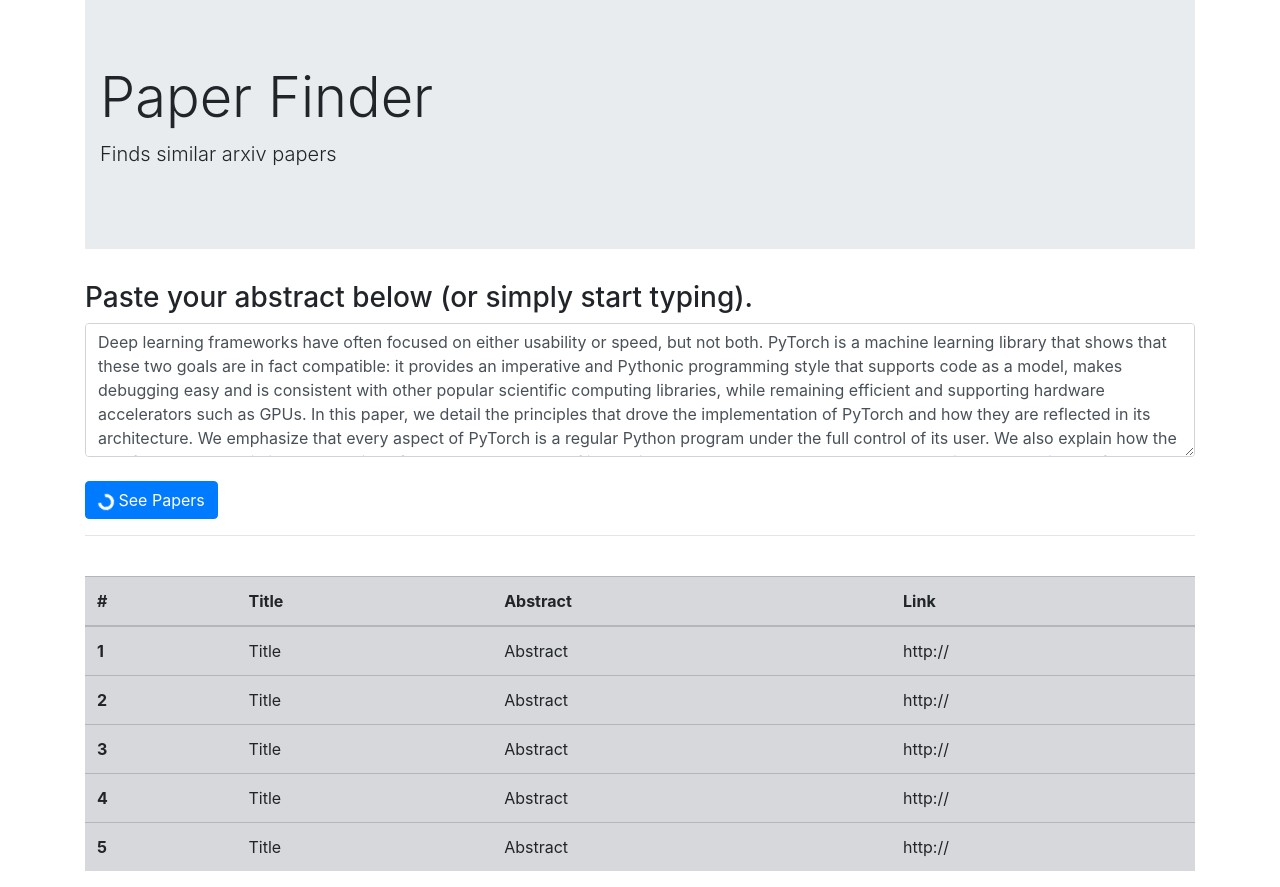
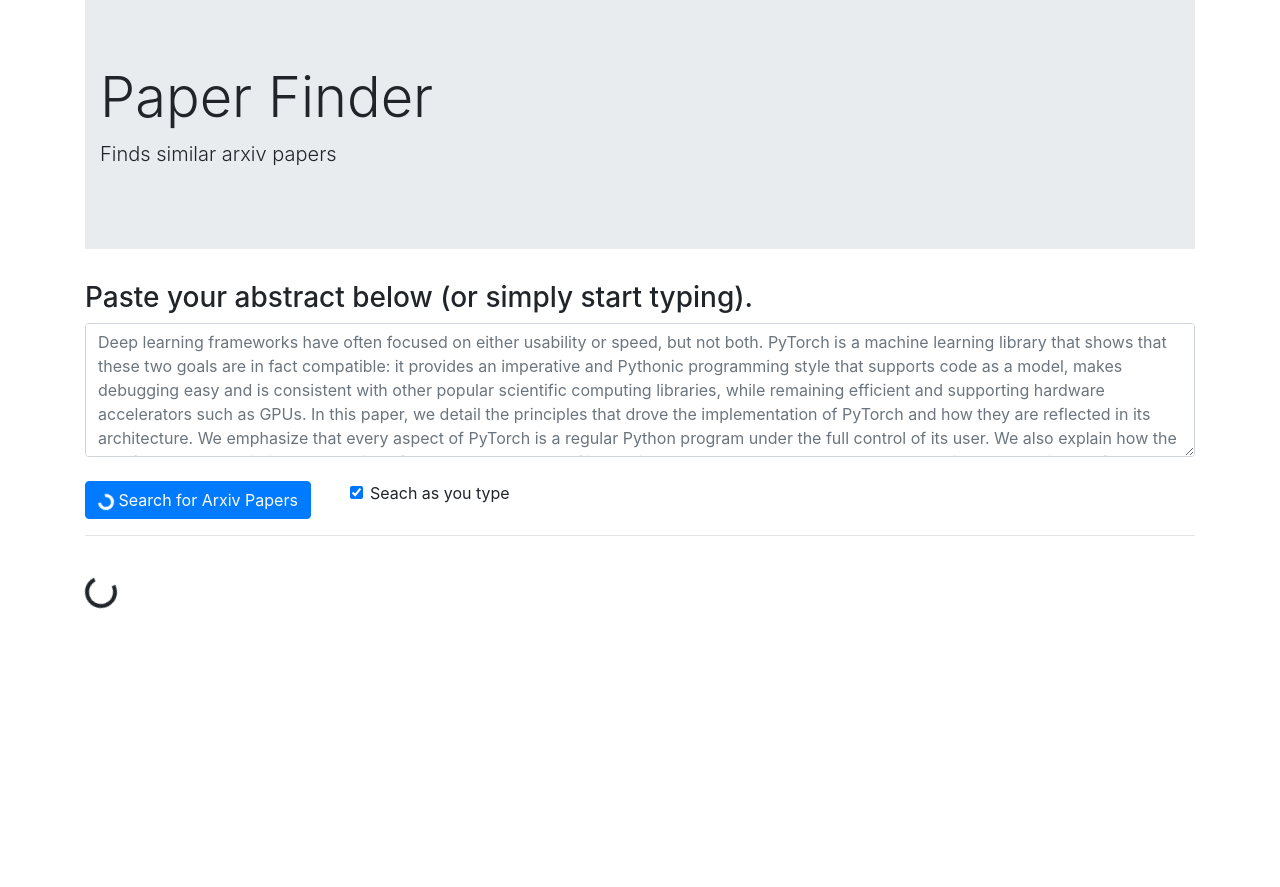
Before and after one commit to tomasz-lewicki/arxiv-search, a Flask app: page / in a window 1280 px wide. After the commit the page ends 609 px from the top, so only its background shows below. Run offline with Flask 2, Linux system fonts and the light colour scheme; data that the repository does not hold is empty; parts of the project's set-up code (start-up, migrations or seed data) failed here and were passed over; some libraries are stand-ins or nearby versions.

Commit message:
added search-as-you-type feature

```diff
--- a/app/templates/main.html
+++ b/app/templates/main.html
@@ -19,19 +19,32 @@
 
         <h3>Paste your abstract below (or simply start typing).</h3>
 
-        <textarea class="form-control" id="abstract" rows="5" onchange="update()">Deep learning frameworks have often focused on either usability or speed, but not both. PyTorch is a machine learning library that shows that these two goals are in fact compatible: it provides an imperative and Pythonic programming style that supports code as a model, makes debugging easy and is consistent with other popular scientific computing libraries, while remaining efficient and supporting hardware accelerators such as GPUs. In this paper, we detail the principles that drove the implementation of PyTorch and how they are reflected in its architecture. We emphasize that every aspect of PyTorch is a regular Python program under the full control of its user. We also explain how the careful and pragmatic implementation of the key components of its runtime enables them to work together to achieve compelling performance. We demonstrate the efficiency of individual subsystems, as well as the overall speed of PyTorch on several common benchmarks. </textarea>
+        <textarea class="form-control" id="abstract-input" rows="5" oninput="update()"
+            placeholder="Deep learning frameworks have often focused on either usability or speed, but not both. PyTorch is a machine learning library that shows that these two goals are in fact compatible: it provides an imperative and Pythonic programming style that supports code as a model, makes debugging easy and is consistent with other popular scientific computing libraries, while remaining efficient and supporting hardware accelerators such as GPUs. In this paper, we detail the principles that drove the implementation of PyTorch and how they are reflected in its architecture. We emphasize that every aspect of PyTorch is a regular Python program under the full control of its user. We also explain how the careful and pragmatic implementation of the key components of its runtime enables them to work together to achieve compelling performance. We demonstrate the efficiency of individual subsystems, as well as the overall speed of PyTorch on several common benchmarks."></textarea>
+        </textarea>
         <br>
 
+        <div class="row">
+            <div class="col-sm-3">
                 <button class="btn btn-primary" type="button" id="spinner-button" onclick="update()">
                     <span class="spinner-border spinner-border-sm" role="status" style="display: none"
                         id="spinner-loader"></span>
-            See Papers
+                    Search for Arxiv Papers
                 </button>
+            </div>
+            <div class="col-sm-2">
+                <input type="checkbox" class="form-check-input" onclick="optionChange()"
+                    id="checkbox-search-as-you-type" checked>
+                <label class="form-check-label" for="exampleCheck1">Seach as you type</label>
+            </div>
+
+        </div>
 
         <hr>
 
         <br>
 
+        <div id="table-loaded">
             <table id="results-table" class="table table-secondary">
                 <thead>
                     <tr>
@@ -81,18 +94,36 @@
                 </tbody>
 
             </table>
+        </div>
+
+        <div id="table-placeholder-loading" class="spinner-border text-center" role="status">
+            <span class="sr-only">Loading...</span>
+        </div>
 
     </main><!-- /.container -->
 
     <script>
 
+        function optionChange() {
+            let autoupdate = document.getElementById("checkbox-search-as-you-type").checked
+            console.log("autoupdate is " + autoupdate)
+            if (autoupdate) {
+                document.getElementById("abstract-input").setAttribute("oninput", "update()")
+            }
+            else {
+                document.getElementById("abstract-input").removeAttribute("oninput")
+            }
+        }
+
         async function update() {
 
             document.getElementById("spinner-loader").style.display = ''
+            document.getElementById("table-loaded").style.display = 'none' // hide table
+            document.getElementById("table-placeholder-loading").style.display = '' // show spinner
 
             let response = await fetch("recommend", {
                 method: 'POST',
-                body: JSON.stringify({ 'abstract': document.getElementById("abstract").value }),
+                body: JSON.stringify({ 'abstract': document.getElementById("abstract-input").value }),
                 headers: { 'Content-Type': 'application/json' },
             });
 
@@ -107,22 +138,25 @@
             var table = document.getElementById("results-table");
 
             for (let i = 0; i < titles.length; i++) {
-                table.rows[i+1].cells[1].innerHTML = titles[i];
+                table.rows[i + 1].cells[1].innerHTML = titles[i];
             }
 
             for (let i = 0; i < abstracts.length; i++) {
-                table.rows[i+1].cells[2].innerHTML = abstracts[i];
+                table.rows[i + 1].cells[2].innerHTML = abstracts[i];
             }
 
             for (let i = 0; i < links.length; i++) {
                 let url = "https://arxiv.org/abs/" + links[i];
-                table.rows[i+1].cells[3].innerHTML = "<a href=" + url + ">" + url + "</a>";
+                table.rows[i + 1].cells[3].innerHTML = "<a href=" + url + ">" + url + "</a>";
             }
 
             console.log("update");
 
             // hide spinner
             document.getElementById("spinner-loader").style.display = 'none'
+
+            document.getElementById("table-placeholder-loading").style.display = 'none' // hide spinner
+            document.getElementById("table-loaded").style.display = '' // show table
 
             // setTimeout(update, 1000);
         }
```
Lines whose indentation alone changed are shown as unchanged.
